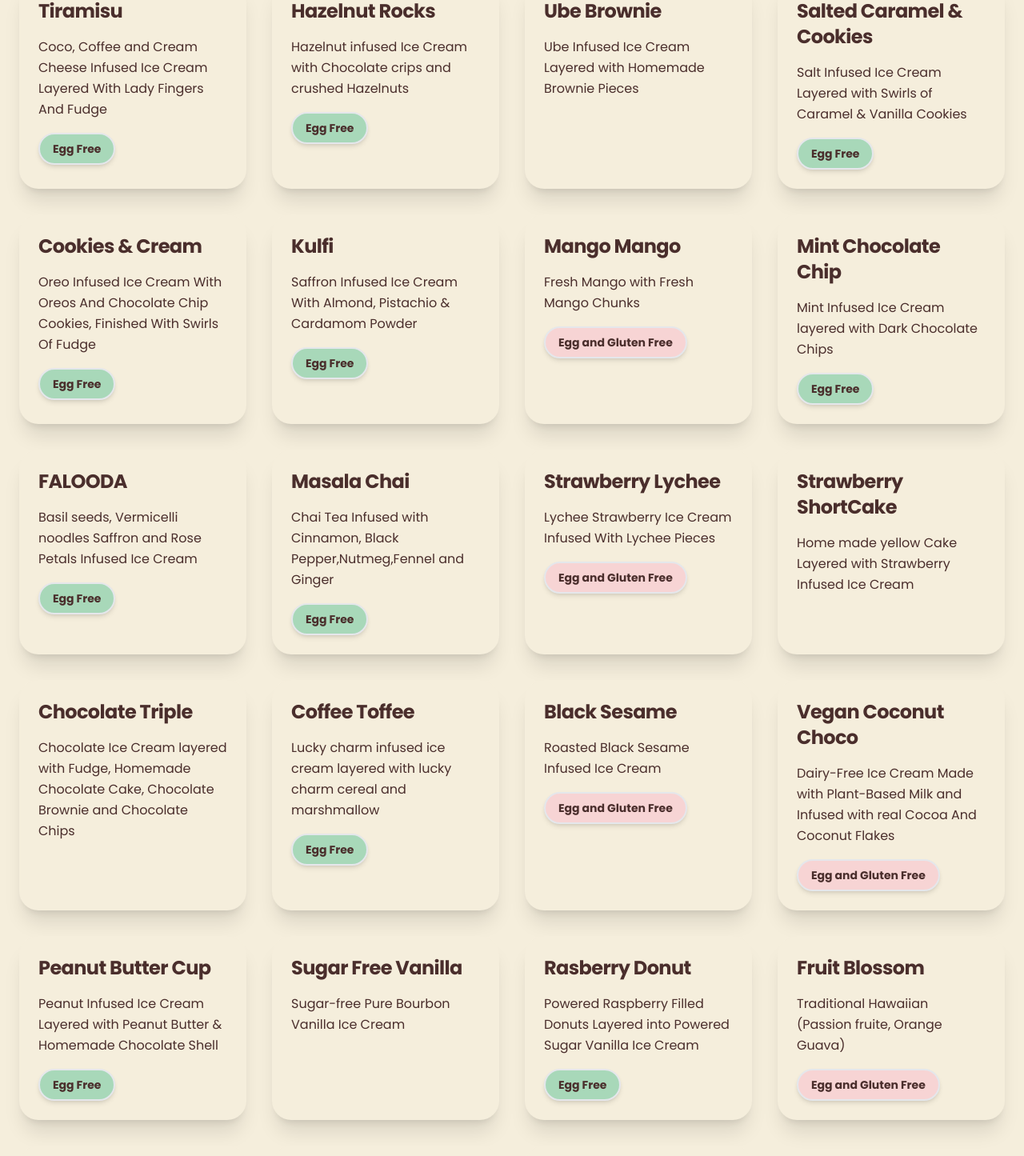
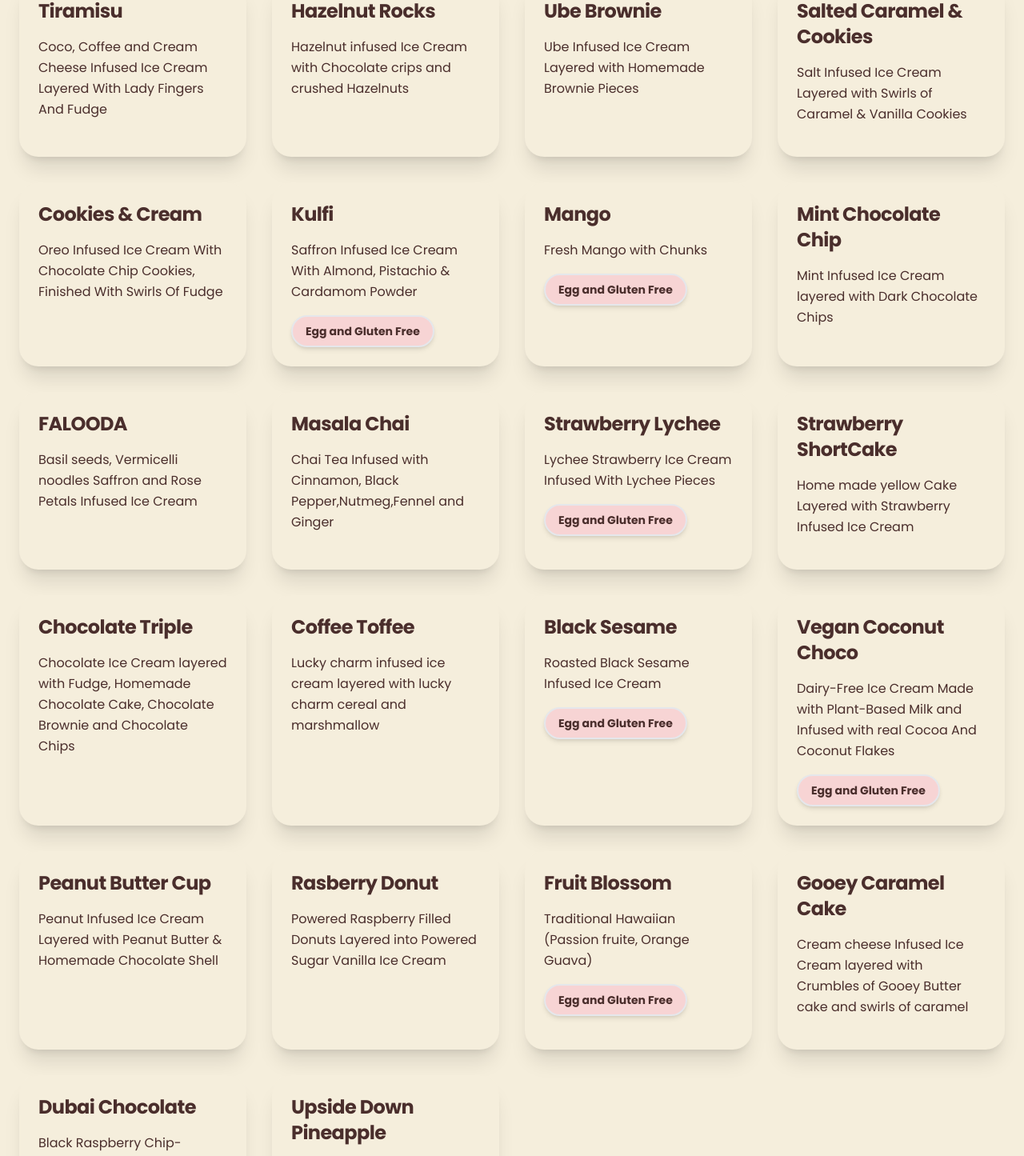
Before and after one commit to vikrin-creator/Scooptheory, a React (Vite) app: page /menu in a window 1280 px wide. Shown: the part 1322-2767 px from the top of the page at 80% size. Built offline with nearby package versions, Linux system fonts and the light colour scheme.

Commit message:
changes recent

```diff
--- a/src/pages/Menu.jsx
+++ b/src/pages/Menu.jsx
@@ -81,9 +81,7 @@ const Menu = () => {
                 <a href="https://www.clover.com/online-ordering/scooptheory" target="_blank" rel="noopener noreferrer" className="hover:text-primary transition-colors">
                   <h3 className="text-2xl font-bold leading-tight tracking-tight text-text-primary dark:text-text-dark">Bubble waffle</h3>
                 </a>
-                <p className="mt-3 text-sm font-normal text-text-primary/80 dark:text-text-dark/80">
-                  Salted Caramel Pretzels, Dubai Chocolate, Chocolate Raspberry, Nutella, Midnight Cookies and Cream, Peanut Butter.
-                </p>
+
               </div>
             </div>
 
@@ -143,9 +141,6 @@ const Menu = () => {
                 <p className="text-text-dark/70 dark:text-text-light/70 mb-4 leading-relaxed">
                   Layered with Homemade Blueberry Jam and Graham Cracker Crips
                 </p>
-                <span className="inline-block px-4 py-2 bg-secondary text-text-dark font-semibold text-sm rounded-full shadow-md border-2 border-secondary/50 hover:bg-secondary/80 transition-colors">
-                  Egg Free
-                </span>
               </div>
 
 
@@ -155,9 +150,6 @@ const Menu = () => {
                 <p className="text-text-dark/70 dark:text-text-light/70 mb-4 leading-relaxed">
                   Coco, Coffee and Cream Cheese Infused Ice Cream Layered With Lady Fingers And Fudge
                 </p>
-                <span className="inline-block px-4 py-2 bg-secondary text-text-dark font-semibold text-sm rounded-full shadow-md border-2 border-secondary/50 hover:bg-secondary/80 transition-colors">
-                  Egg Free
-                </span>
               </div>
 
               {/* Hazelnut Rocks */}
@@ -166,9 +158,6 @@ const Menu = () => {
                 <p className="text-text-dark/70 dark:text-text-light/70 mb-4 leading-relaxed">
                   Hazelnut infused Ice Cream with Chocolate crips and crushed Hazelnuts
                 </p>
-                <span className="inline-block px-4 py-2 bg-secondary text-text-dark font-semibold text-sm rounded-full shadow-md border-2 border-secondary/50 hover:bg-secondary/80 transition-colors">
-                  Egg Free
-                </span>
               </div>
 
               {/* Ube Brownie */}
@@ -185,20 +174,14 @@ const Menu = () => {
                 <p className="text-text-dark/70 dark:text-text-light/70 mb-4 leading-relaxed">
                   Salt Infused Ice Cream Layered with Swirls of Caramel & Vanilla Cookies
                 </p>
-                <span className="inline-block px-4 py-2 bg-secondary text-text-dark font-semibold text-sm rounded-full shadow-md border-2 border-secondary/50 hover:bg-secondary/80 transition-colors">
-                  Egg Free
-                </span>
               </div>
 
               {/* Cookies & Cream */}
               <div className="bg-background-light dark:bg-gray-800 rounded-3xl overflow-hidden shadow-xl hover:shadow-2xl transition-all duration-300 p-6">
                 <h3 className="text-2xl font-bold text-text-dark dark:text-text-light mb-4">Cookies & Cream</h3>
                 <p className="text-text-dark/70 dark:text-text-light/70 mb-4 leading-relaxed">
-                  Oreo Infused Ice Cream With Oreos And Chocolate Chip Cookies, Finished With Swirls Of Fudge
+                  Oreo Infused Ice Cream With Chocolate Chip Cookies, Finished With Swirls Of Fudge
                 </p>
-                <span className="inline-block px-4 py-2 bg-secondary text-text-dark font-semibold text-sm rounded-full shadow-md border-2 border-secondary/50 hover:bg-secondary/80 transition-colors">
-                  Egg Free
-                </span>
               </div>
 
               {/* Kulfi */}
@@ -207,15 +190,15 @@ const Menu = () => {
                 <p className="text-text-dark/70 dark:text-text-light/70 mb-4 leading-relaxed">
                   Saffron Infused Ice Cream With Almond, Pistachio & Cardamom Powder
                 </p>
-                <span className="inline-block px-4 py-2 bg-secondary text-text-dark font-semibold text-sm rounded-full shadow-md border-2 border-secondary/50 hover:bg-secondary/80 transition-colors">
-                  Egg Free
+                <span className="inline-block px-4 py-2 bg-primary text-text-dark font-semibold text-sm rounded-full shadow-md border-2 border-primary/50 hover:bg-primary/80 transition-colors">
+                  Egg and Gluten Free
                 </span>
               </div>
-              {/*Mango Mango */}
+              {/*Mango */}
               <div className="bg-background-light dark:bg-gray-800 rounded-3xl overflow-hidden shadow-xl hover:shadow-2xl transition-all duration-300 p-6">
-                <h3 className="text-2xl font-bold text-text-dark dark:text-text-light mb-4">Mango Mango</h3>
+                <h3 className="text-2xl font-bold text-text-dark dark:text-text-light mb-4">Mango</h3>
                 <p className="text-text-dark/70 dark:text-text-light/70 mb-4 leading-relaxed">
-                  Fresh Mango with Fresh Mango Chunks
+                  Fresh Mango with Chunks
                 </p>
                 <span className="inline-block px-4 py-2 bg-primary text-text-dark font-semibold text-sm rounded-full shadow-md border-2 border-primary/50 hover:bg-primary/80 transition-colors">
                   Egg and Gluten Free
@@ -228,9 +211,6 @@ const Menu = () => {
                 <p className="text-text-dark/70 dark:text-text-light/70 mb-4 leading-relaxed">
                   Mint Infused Ice Cream layered with Dark Chocolate Chips
                 </p>
-                <span className="inline-block px-4 py-2 bg-secondary text-text-dark font-semibold text-sm rounded-full shadow-md border-2 border-secondary/50 hover:bg-secondary/80 transition-colors">
-                  Egg Free
-                </span>
               </div>
               {/*Falooda*/}
               <div className="bg-background-light dark:bg-gray-800 rounded-3xl overflow-hidden shadow-xl hover:shadow-2xl transition-all duration-300 p-6">
@@ -238,9 +218,6 @@ const Menu = () => {
                 <p className="text-text-dark/70 dark:text-text-light/70 mb-4 leading-relaxed">
                  Basil seeds, Vermicelli noodles Saffron and Rose Petals Infused Ice Cream
                 </p>
-                <span className="inline-block px-4 py-2 bg-secondary text-text-dark font-semibold text-sm rounded-full shadow-md border-2 border-secondary/50 hover:bg-secondary/80 transition-colors">
-                  Egg Free
-                </span>
               </div>
 
               {/*Masala chai*/}
@@ -249,9 +226,6 @@ const Menu = () => {
                 <p className="text-text-dark/70 dark:text-text-light/70 mb-4 leading-relaxed">
                  Chai Tea Infused with Cinnamon, Black Pepper,Nutmeg,Fennel and Ginger
                 </p>
-                <span className="inline-block px-4 py-2 bg-secondary text-text-dark font-semibold text-sm rounded-full shadow-md border-2 border-secondary/50 hover:bg-secondary/80 transition-colors">
-                  Egg Free
-                </span>
               </div>
               {/*Strawberry lychee*/}
               <div className="bg-background-light dark:bg-gray-800 rounded-3xl overflow-hidden shadow-xl hover:shadow-2xl transition-all duration-300 p-6">
@@ -270,9 +244,7 @@ const Menu = () => {
                 <p className="text-text-dark/70 dark:text-text-light/70 mb-4 leading-relaxed">
                  Home made yellow Cake Layered with Strawberry Infused Ice Cream
                 </p>
-                <span className="inline-block px-3 py-1 bg-secondary/30 text-text-dark dark:text-text-light text-sm rounded-full">
 
-                </span>
               </div>
 
               {/*Chocolate Triple*/}
@@ -281,9 +253,7 @@ const Menu = () => {
                 <p className="text-text-dark/70 dark:text-text-light/70 mb-4 leading-relaxed">
                  Chocolate Ice Cream layered with Fudge, Homemade Chocolate Cake, Chocolate Brownie and Chocolate Chips
                 </p>
-                <span className="inline-block px-3 py-1 bg-secondary/30 text-text-dark dark:text-text-light text-sm rounded-full">
 
-                </span>
               </div>
 
 
@@ -295,9 +265,6 @@ const Menu = () => {
                 <p className="text-text-dark/70 dark:text-text-light/70 mb-4 leading-relaxed">
                  Lucky charm infused  ice cream layered with lucky charm cereal and marshmallow
                 </p>
-                <span className="inline-block px-4 py-2 bg-secondary text-text-dark font-semibold text-sm rounded-full shadow-md border-2 border-secondary/50 hover:bg-secondary/80 transition-colors">
-                  Egg Free
-                </span>
               </div>
                 {/*Black Sesame*/}
               <div className="bg-background-light dark:bg-gray-800 rounded-3xl overflow-hidden shadow-xl hover:shadow-2xl transition-all duration-300 p-6">
@@ -328,21 +295,8 @@ const Menu = () => {
                 <p className="text-text-dark/70 dark:text-text-light/70 mb-4 leading-relaxed">
                 Peanut Infused Ice Cream Layered with Peanut Butter & Homemade Chocolate Shell
                 </p>
-                <span className="inline-block px-4 py-2 bg-secondary text-text-dark font-semibold text-sm rounded-full shadow-md border-2 border-secondary/50 hover:bg-secondary/80 transition-colors">
-                  Egg Free
-                </span>
               </div>
 
-              {/*Sugar Free Vanilla*/}
-              <div className="bg-background-light dark:bg-gray-800 rounded-3xl overflow-hidden shadow-xl hover:shadow-2xl transition-all duration-300 p-6">
-                <h3 className="text-2xl font-bold text-text-dark dark:text-text-light mb-4">Sugar Free Vanilla</h3>
-                <p className="text-text-dark/70 dark:text-text-light/70 mb-4 leading-relaxed">
-                Sugar-free Pure Bourbon Vanilla Ice Cream
-                </p>
-                <span className="inline-block px-3 py-1 bg-secondary/30 text-text-dark dark:text-text-light text-sm rounded-full">
-
-                </span>
-              </div>
 
               {/*Raspberry Donut*/}
               <div className="bg-background-light dark:bg-gray-800 rounded-3xl overflow-hidden shadow-xl hover:shadow-2xl transition-all duration-300 p-6">
@@ -350,9 +304,6 @@ const Menu = () => {
                 <p className="text-text-dark/70 dark:text-text-light/70 mb-4 leading-relaxed">
                 Powered Raspberry Filled Donuts Layered into Powered Sugar Vanilla Ice Cream
                 </p>
-                <span className="inline-block px-4 py-2 bg-secondary text-text-dark font-semibold text-sm rounded-full shadow-md border-2 border-secondary/50 hover:bg-secondary/80 transition-colors">
-                  Egg Free
-                </span>
               </div>
 
 
@@ -373,9 +324,7 @@ const Menu = () => {
                 <p className="text-text-dark/70 dark:text-text-light/70 mb-4 leading-relaxed">
                   Cream cheese Infused Ice Cream layered with Crumbles of Gooey Butter cake and swirls of caramel
                 </p>
-                <span className="inline-block px-3 py-1 bg-secondary/30 text-text-dark dark:text-text-light text-sm rounded-full">
 
-                </span>
               </div>
 
               {/*Dubai Chocolate*/}
@@ -387,9 +336,7 @@ const Menu = () => {
 
 
                  </p>
-                <span className="inline-block px-3 py-1 bg-secondary/30 text-text-dark dark:text-text-light text-sm rounded-full">
 
-                </span>
               </div>
 
 
```
